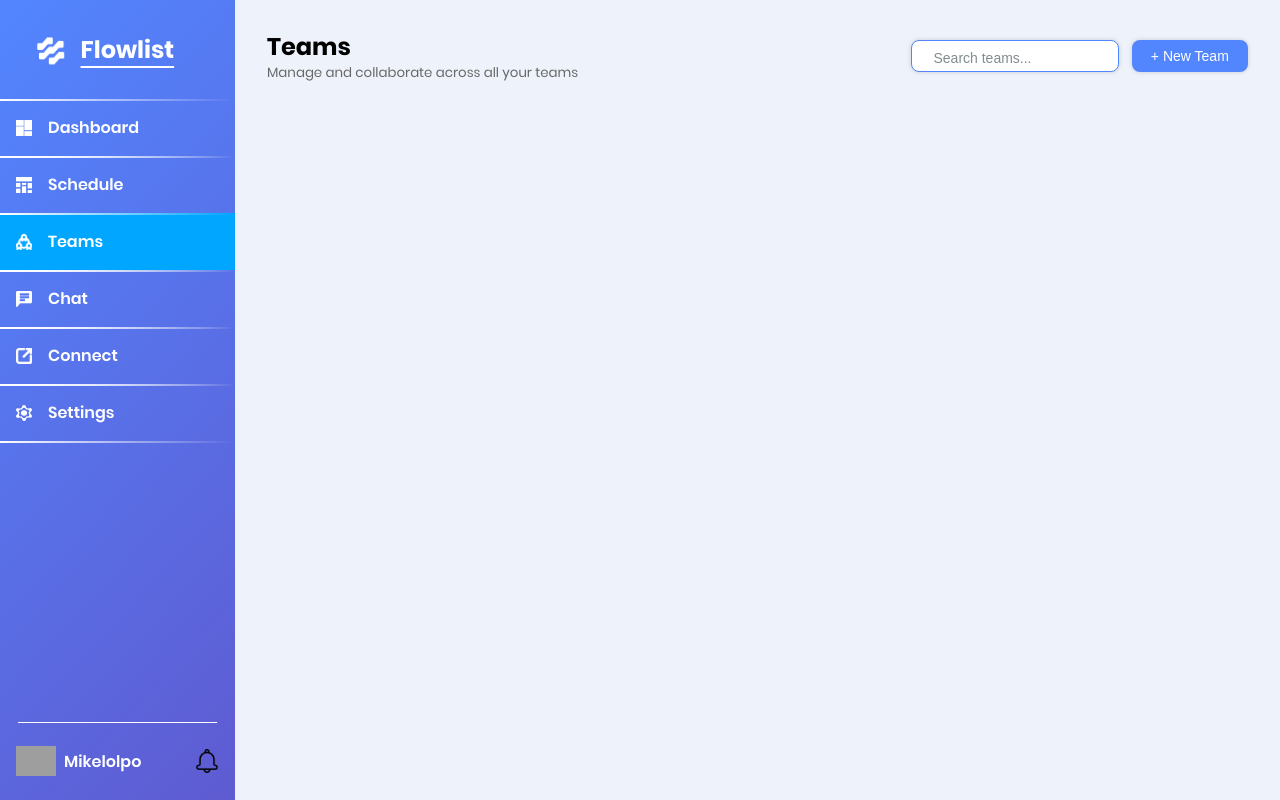
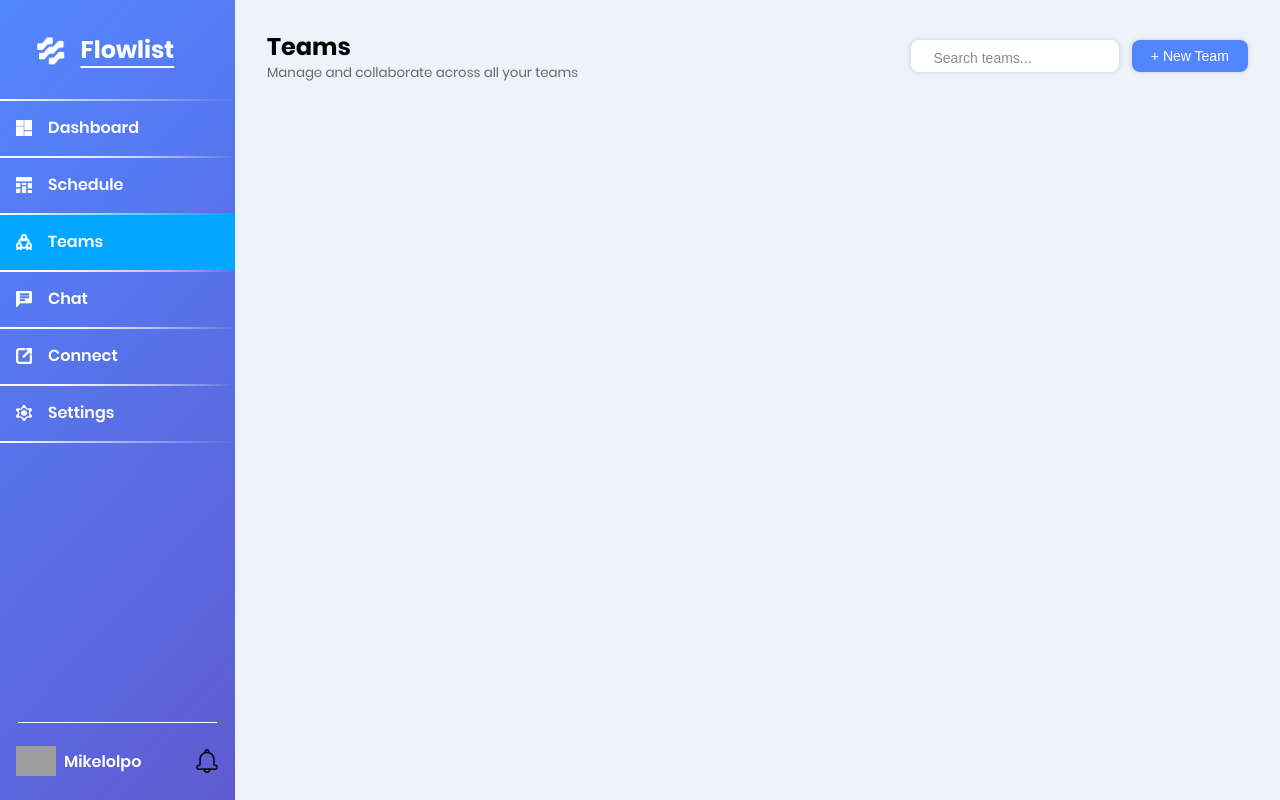
Before and after one commit to Mikelolpo10/Flowlist, a React (Vite) app in the folder Flowlist/: page /teams in a window 1280 px wide. Built offline with nearby package versions, Linux system fonts and the light colour scheme; grey boxes are pictures that could not be loaded.

Commit message:
done search bar animasi focus

```diff
--- a/Flowlist/src/pages/Teams/TeamsPage.css
+++ b/Flowlist/src/pages/Teams/TeamsPage.css
@@ -35,8 +35,7 @@ header {
   display: flex;
   align-items: center;
   width: 13rem;
-  /* border: none; */
-  border: solid 1px var(--primary-blue-color);
+  border: solid 1px white;
   border-radius: 0.5rem;
   background-color: white;
   box-shadow: 0 1px 4px rgba(30,40,100,0.06);
@@ -65,7 +64,7 @@ header {
 
 .search-bar-focus {
   border: solid 1px var(--primary-blue-color);
-  transition: all 1s;
+  transition: all 0.7s;
 }
 
 #search-button {
```
